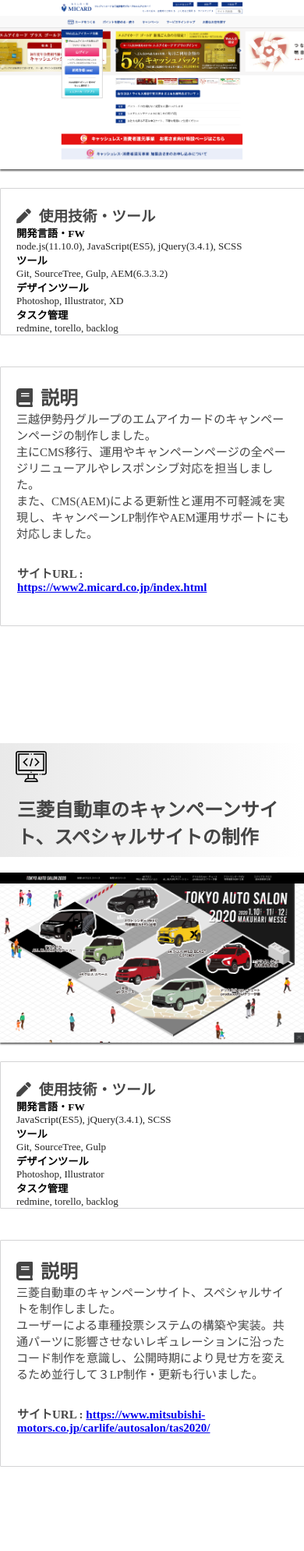
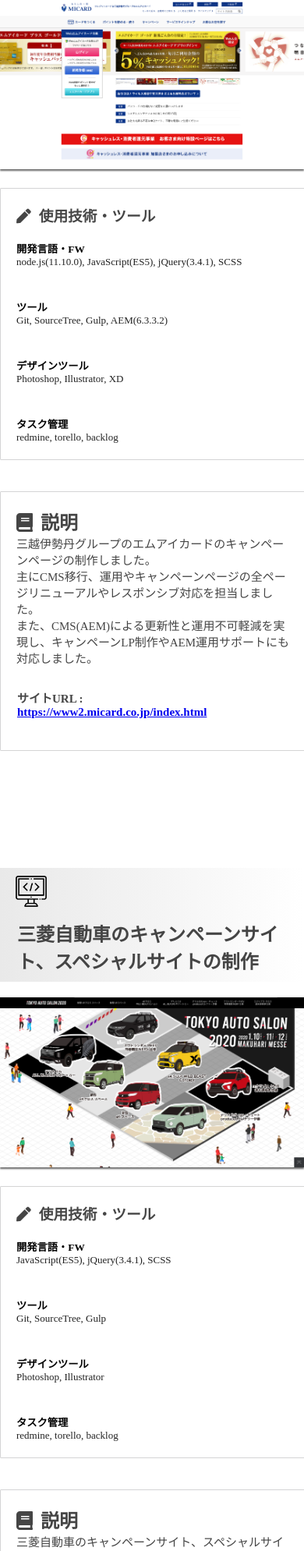
Before and after one commit to YAMAMOTO-S/portW1, a PHP site: page / in a window 390 px wide. Shown: the part 265-2254 px from the top of the page at 78% size. Run offline with PHP 8.4, Linux system fonts and the light colour scheme; some libraries are stand-ins or nearby versions.

Commit message:
res 修正

```diff
--- a/style.css
+++ b/style.css
@@ -163,6 +163,8 @@
   }
   .tecBoxDesc {
     margin-top: 0px !important;
+    padding-top: 20px;
+    padding-bottom: 20px;
   }
   .description {
     width: 100% !important;
```
